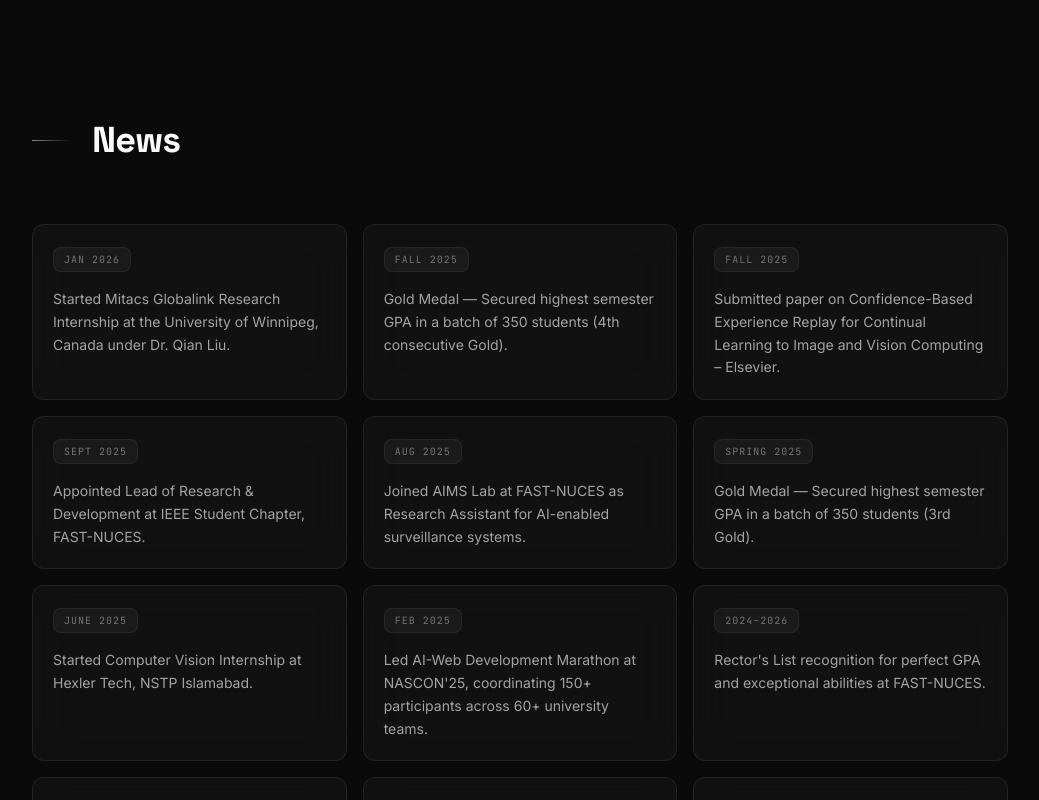
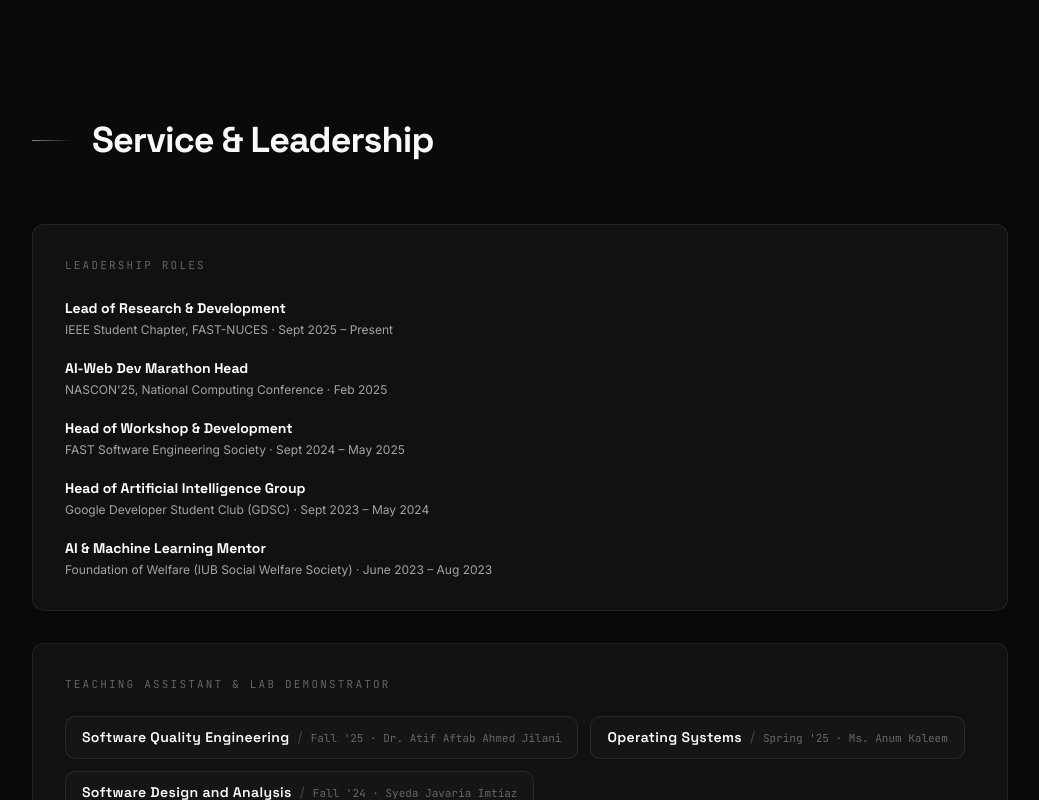
Before and after one commit to ghausdev/ghausdev.github.io, a React (Vite) app: page / in a window 1280 px wide. Shown: the part 4980-5780 px from the top of the page, without its empty margins (120-1159 px from the left). Built offline with nearby package versions, Linux system fonts and the light colour scheme.

Commit message:
Research Interests Added

```diff
--- a/data.json
+++ b/data.json
@@ -45,8 +45,8 @@
     },
     "socials": [
       { "icon": "mail", "label": "Email", "url": "mailto:i222564@nu.edu.pk" },
-      { "icon": "github", "label": "GitHub", "url": "https://github.com/ghaus-malik" },
-      { "icon": "linkedin", "label": "LinkedIn", "url": "https://linkedin.com/in/ghaus-malik" }
+      { "icon": "github", "label": "GitHub", "url": "https://github.com/ghausdev" },
+      { "icon": "linkedin", "label": "LinkedIn", "url": "https://www.linkedin.com/in/ghausmalik" }
     ]
   },
 
@@ -166,6 +166,7 @@
     }
   ],
 
+  "showNews": false,
   "news": [
     { "date": "Jan 2026", "content": "Started Mitacs Globalink Research Internship at the University of Winnipeg, Canada under Dr. Qian Liu." },
     { "date": "Fall 2025", "content": "Gold Medal — Secured highest semester GPA in a batch of 350 students (4th consecutive Gold)." },
--- a/src/pages/home.jsx
+++ b/src/pages/home.jsx
@@ -7,6 +7,7 @@ import { NewsSection } from "@/components/NewsSection";
 import { ServiceSection } from "@/components/ServiceSection";
 import { ContactSection } from "@/components/ContactSection";
 import { Footer } from "@/components/Footer";
+import data from "../../data.json";
 
 export default function Home() {
   return (
@@ -17,7 +18,7 @@ export default function Home() {
         <ExperienceSection />
         <ResearchSection />
         <ProjectsSection />
-        <NewsSection />
+        {data.showNews && <NewsSection />}
         <ServiceSection />
         <ContactSection />
       </main>
```
